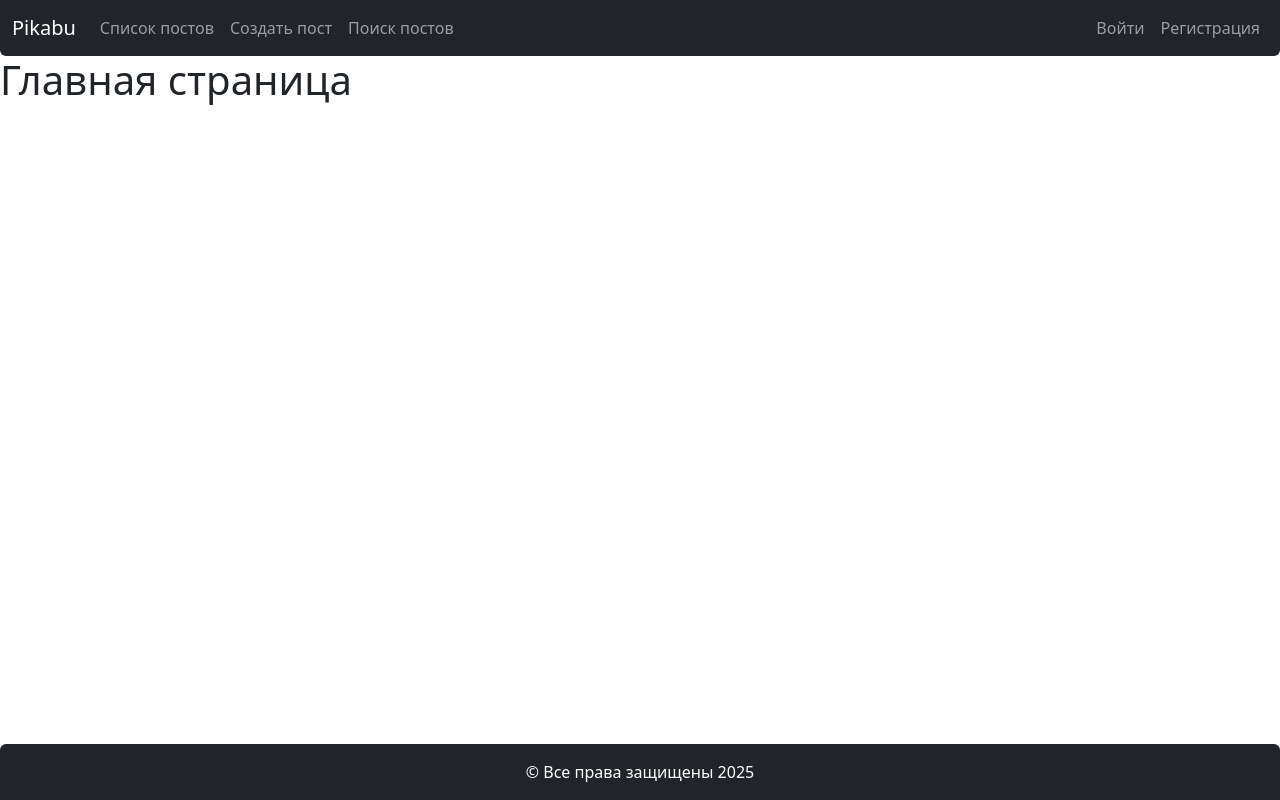
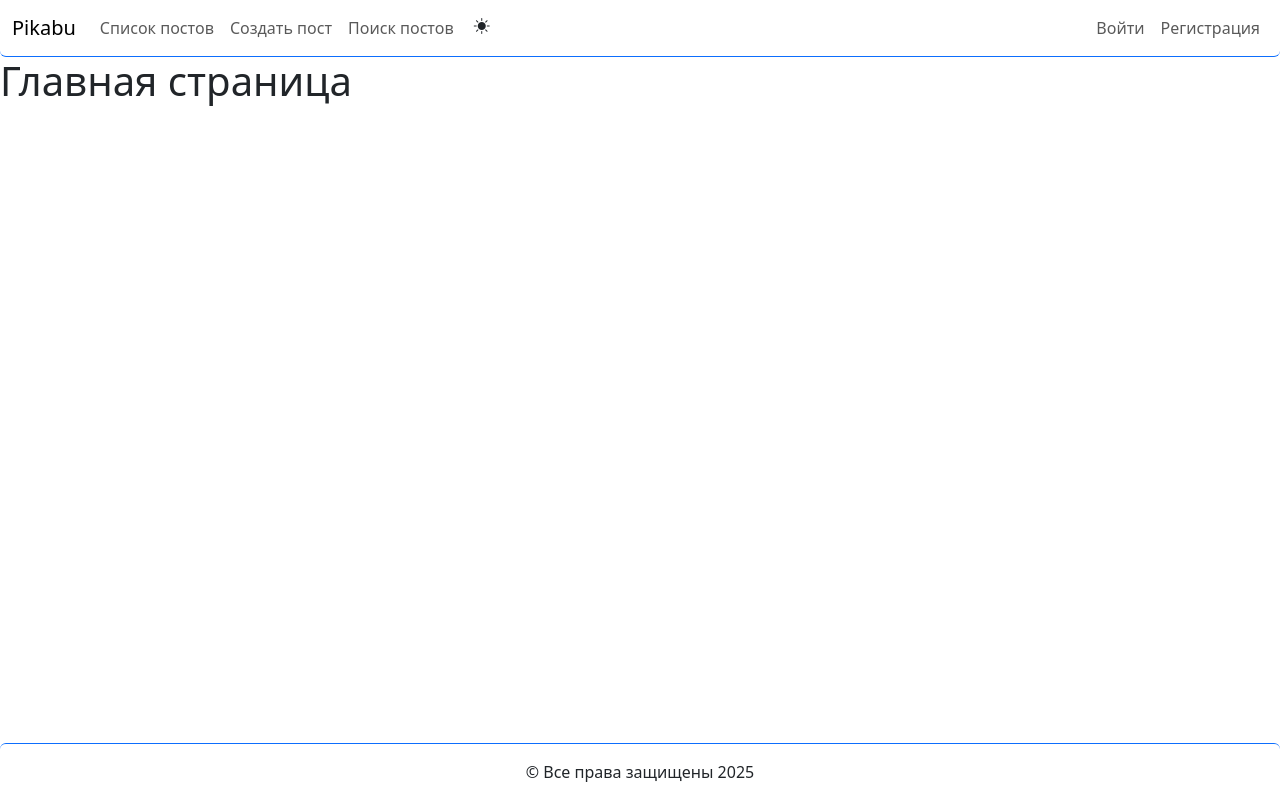
Before and after one commit to JacobTrue2-3/platform, a Django app: template blog/templates/blog/pages/index.html in a window 1280 px wide. Run offline with Django 5.2, Linux system fonts and the light colour scheme; the template is opened without the code that fills it, so the values that code supplies are empty; some libraries are stand-ins or nearby versions.

Commit message:
Реализовал смену темы

```diff
--- a/config/settings.py
+++ b/config/settings.py
@@ -65,6 +65,7 @@ TEMPLATES = [
                 'django.template.context_processors.request',
                 'django.contrib.auth.context_processors.auth',
                 'django.contrib.messages.context_processors.messages',
+                'users.context_processors.current_theme'
             ],
         },
     },
--- a/static/js/core.js
+++ b/static/js/core.js
@@ -1,3 +1,4 @@
 import './scroll-to-top.js';
-import './format-dates.js'
-import './auto-dismiss-alerts.js'
+import './format-dates.js';
+import './auto-dismiss-alerts.js';
+import './theme-toggle.js';
--- /dev/null
+++ b/static/js/theme-toggle.js
@@ -0,0 +1,17 @@
+import { postAction } from './utils.js';
+
+const themeToggleBtnElement = document.getElementById("themeToggleBtn");
+const themeIconElement = themeToggleBtnElement.querySelector("i");
+const bodyElement = document.body;
+
+themeToggleBtnElement.addEventListener("click", async () => {
+  const data = await postAction(bodyElement.dataset.themeToggleUrl);
+
+  if (data.new_theme === 'dark') {
+    themeIconElement.classList.replace("bi-sun-fill", 'bi-moon-fill');
+    bodyElement.setAttribute('data-bs-theme', 'dark');
+  } else {
+    themeIconElement.classList.replace('bi-moon-fill', "bi-sun-fill");
+    bodyElement.setAttribute('data-bs-theme', 'light');
+  }
+});
--- a/templates/layouts/base.html
+++ b/templates/layouts/base.html
@@ -19,9 +19,9 @@
     <script src="{% static 'js/core.js' %}" type="module" defer></script>
     {% block scripts %}{% endblock scripts %}
 </head>
-<body class="d-flex flex-column min-vh-100">
+<body class="d-flex flex-column min-vh-100" data-bs-theme="{{ current_theme }}" data-theme-toggle-url="{% url "users:toggle_theme" %}">
     <header>
-        <nav class="navbar navbar-expand-sm rounded-bottom bg-dark" data-bs-theme="dark">
+        <nav class="navbar navbar-expand-sm rounded-bottom border-bottom border-primary">
             <div class="container-fluid">
                 <a class="navbar-brand" href="{% url 'blog:main_page' %}">Pikabu</a>
                 <button class="navbar-toggler" type="button" data-bs-toggle="collapse" data-bs-target="#navbarNav"
@@ -38,6 +38,11 @@
                         </li>
                         <li class="nav-item">
                             <a class="nav-link {% if request.resolver_match.url_name == 'post_search' %}active{% endif %}" href="{% url 'blog:post_search' %}">Поиск постов</a>
+                        </li>
+                        <li>
+                            <button id="themeToggleBtn" class="btn border-0">
+                                <i class="bi bi-{% if current_theme == 'dark' %}moon{% else %}sun{% endif %}-fill"></i>
+                            </button>
                         </li>
                     </ul>
                     <ul class="navbar-nav">
@@ -65,7 +70,7 @@
         </nav>
     </header>
     <main class="flex-grow-1">{% block content %}{% endblock content %}</main>
-    <footer class="bg-dark text-white rounded-top py-3">
+    <footer class="rounded-top border-top border-primary py-3">
         <div class="container-fluid">
             <div class="text-center">
                 &copy; Все права защищены 2025
--- /dev/null
+++ b/users/context_processors.py
@@ -0,0 +1,5 @@
+def current_theme(request):
+  if request.user.is_authenticated:
+    return {'current_theme': request.user.selected_theme}
+
+  return {'current_theme': request.session.get('theme', 'dark')}
--- a/users/models.py
+++ b/users/models.py
@@ -3,8 +3,14 @@ from django.contrib.auth.models import AbstractUser
 
 
 class CustomUser(AbstractUser):
+  THEME_CHOICES = [
+    ("light", "Светлая"),
+    ("dark", "Тёмная")
+  ]
+
   email = models.EmailField(unique=True, null=True, blank=True)
   avatar = models.ImageField(upload_to="user_avatars/", null=True, blank=True)
+  selected_theme = models.CharField(choices=THEME_CHOICES, default="dark")
 
   class Meta:
     verbose_name = 'Пользователь'
--- a/users/urls.py
+++ b/users/urls.py
@@ -17,6 +17,8 @@ urlpatterns = [
     # ), name='password_change'),
     path('password-change/done/', views.PasswordChangeDoneView.as_view(), name='password_change_done'),
 
+    path("toggle-theme/", views.toggle_theme, name="toggle_theme"),
+
     path("favorite-posts/", views.FavoritePostsView.as_view(), name="favorite_posts"),
     path("<str:user_username>/", views.ProfileView.as_view(), name='profile'),
 ]
```
Also changed, not shown: users/views.py (+18 -0 lines).
